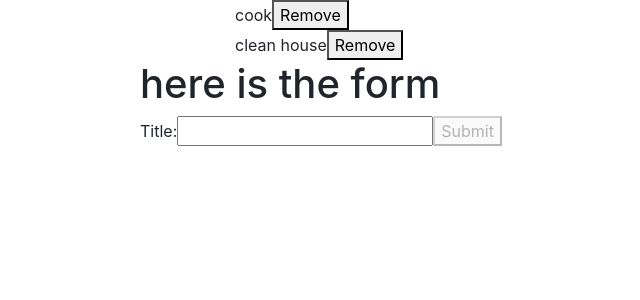
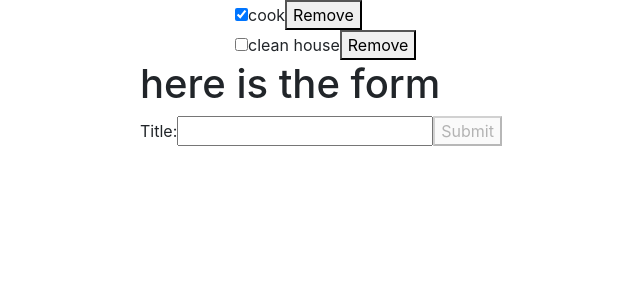
Before and after one commit to hungmuha/ReactTodoCodeTest, a React (Create React App) app: page / in a window 1280 px wide. Shown: the top 300 px of the page, without its empty margins (230-870 px from the left). Built offline with nearby package versions, Linux system fonts and the light colour scheme.

Commit message:
added changed task status capability

```diff
--- a/src/App.js
+++ b/src/App.js
@@ -7,18 +7,18 @@ const Task = function(title) {
   let randomNum = Math.floor(Math.random()*1000*7).toString();
 
   this.title = title;
-  this.status = 0;
+  this.complete = false;
   this.taskID = randomNum.concat('-',Date.now());
 }
 const TaskList = [
   {
     title: 'cook',
-    status: 1,
+    complete: true,
     taskID: 1,
   },
   {
     title: 'clean house',
-    status: 0,
+    complete: false,
     taskID: 0,
   },
 ];
@@ -40,12 +40,17 @@ const App = () => {
     let newTaskList = tasks.filter(task => task.taskID !== item.taskID);
     setTasks(newTaskList);
   };
-
-
+  const toggleStatus = item => {
+    item.complete = !item.complete;
+    let newTaskList = tasks.map((task) => {
+      return task.taskID === item.taskID ? item : task;
+    });
+    setTasks(newTaskList);
+  }
 
   return (
     <section className="container">
-      <TodoList list={tasks} removeTask={removeTask}/>
+      <TodoList list={tasks} removeTask={removeTask} changeStatus={toggleStatus}/>
       <CreateTodo
         inputValue={newInput}
         inputChange={handleInputChange}
--- a/src/components/Item.js
+++ b/src/components/Item.js
@@ -1,8 +1,9 @@
 import React from 'react';
 
-const Item = ({item, removeTask}) => {
+const Item = ({item, removeTask, changeStatus}) => {
     return (
         <div>
+            <input type="checkbox" onChange={()=> changeStatus(item)} checked={item.complete}/>
             <span>{item.title}</span>
             <button onClick={()=> removeTask(item)}>Remove</button>
         </div>
--- a/src/components/TodoList.js
+++ b/src/components/TodoList.js
@@ -1,13 +1,14 @@
 import React from 'react';
 import Item from './Item';
 
-const TodoList = ({list, removeTask}) => {
+const TodoList = ({list, removeTask, changeStatus}) => {
     let displaylist = list.map((item) => {
         return (
             <Item
                 key = {item.taskID}
                 item = {item}
                 removeTask = {removeTask}
+                changeStatus = {changeStatus}
             />
         )
     });
```
